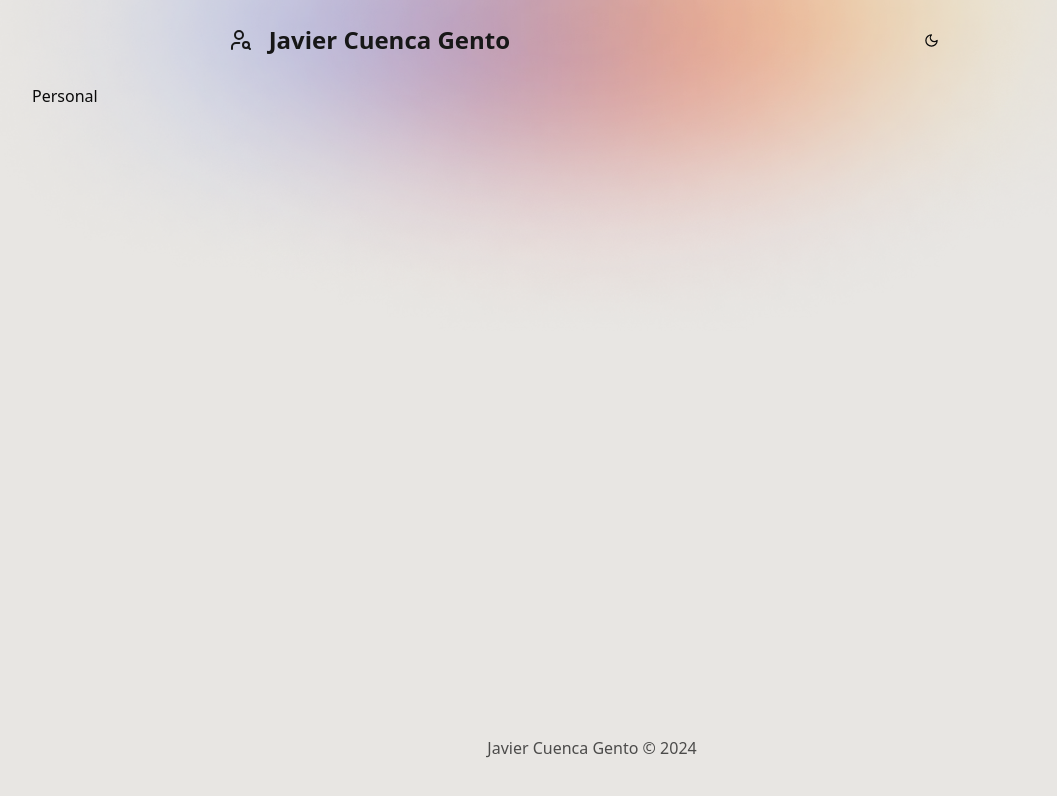
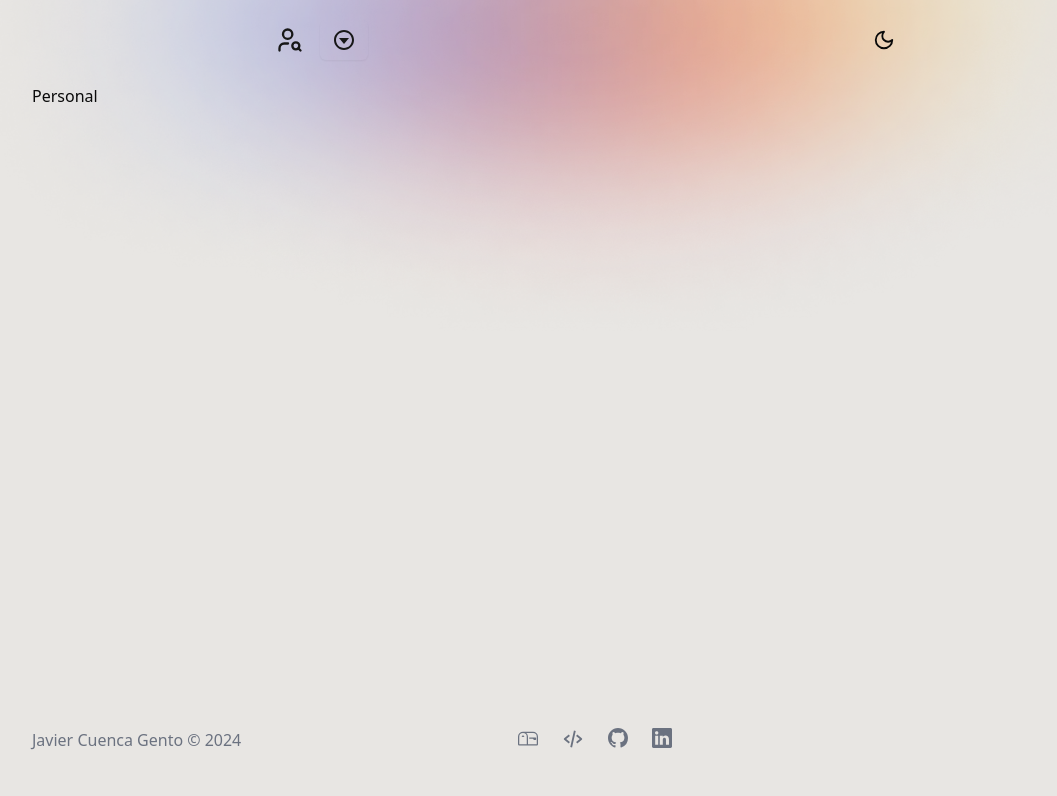
Before and after one commit to jcuencagento/portfolio, a Next.js app: page /misc in a window 1280 px wide. Shown: the top 796 px of the page, without its empty margins (48-1105 px from the left). Built offline with nearby package versions, Linux system fonts and the light colour scheme.

Commit message:
Add Dropdown

```diff
--- a/package.json
+++ b/package.json
@@ -23,6 +23,8 @@
         "postcss": "^8.4.33",
         "react": "^18.2.0",
         "react-dom": "^18.2.0",
+        "react-hot-toast": "^2.4.1",
+        "react-icons": "^5.0.1",
         "tailwind-merge": "^2.2.1",
         "tailwindcss": "^3.4.1",
         "tailwindcss-animate": "^1.0.7"
--- /dev/null
+++ b/src/components/Contact.tsx
@@ -0,0 +1,64 @@
+import {useState, useRef, useEffect} from "react";
+import toast from "react-hot-toast";
+import {BiClipboard} from "react-icons/bi";
+import {BsMailbox} from "react-icons/bs";
+
+import {Button} from "./ui/button";
+
+function Contact() {
+    const [isModalOpen, setIsModalOpen] = useState(false);
+    const modalRef = useRef<HTMLDivElement>(null);
+
+    useEffect(() => {
+        const handleClickOutside = (event: MouseEvent) => {
+            if (modalRef.current && !modalRef.current.contains(event.target as Node)) {
+                setIsModalOpen(false);
+            }
+        };
+
+        document.addEventListener("mousedown", handleClickOutside);
+
+        return () => {
+            document.removeEventListener("mousedown", handleClickOutside);
+        };
+    }, []);
+
+    const toggleModal = () => {
+        setIsModalOpen(!isModalOpen);
+    };
+
+    return (
+        <>
+            <BsMailbox className="cursor-pointer transition-colors duration-100 hover:text-primary" size={20} onClick={toggleModal} />
+            {isModalOpen ? (
+                <div
+                    className="fixed left-0 top-0 flex h-full w-full items-center justify-center bg-black bg-opacity-60"
+                    style={{marginLeft: "0"}}
+                >
+                    <div ref={modalRef} className="align-center m-auto flex-col justify-center rounded-lg bg-white p-8">
+                        <h2 className="mb-2 text-lg font-bold text-gray-800">Email contact</h2>
+                        <h6 className="mb-6 text-sm font-light text-gray-600">Write up for whatever</h6>
+                        <div className="align-center flex justify-between gap-4">
+                            <p className="m-auto text-lg font-semibold">jcuencagento@gmail.com</p>
+                            <Button
+                                aria-label="Clipboard"
+                                className="m-auto"
+                                onClick={() => {
+                                    navigator.clipboard.writeText("jcuencagento@gmail.com");
+                                    toast("Copied to clipboard.", {
+                                        icon: "✂️",
+                                        style: {borderRadius: "10px", background: "#1D1D1D", color: "#fff"},
+                                    });
+                                }}
+                            >
+                                <BiClipboard size={28} />
+                            </Button>
+                        </div>
+                    </div>
+                </div>
+            ) : null}
+        </>
+    );
+}
+
+export default Contact;
--- a/src/components/Footer.tsx
+++ b/src/components/Footer.tsx
@@ -1,3 +1,40 @@
-export default function Header() {
-    return <footer className="text-center leading-[4rem] opacity-70">Javier Cuenca Gento © {new Date().getFullYear()}</footer>;
+"use client";
+
+import {useState, useEffect} from "react";
+import {BsGithub, BsLinkedin} from "react-icons/bs";
+import {BiCodeAlt} from "react-icons/bi";
+
+import Contact from "./Contact";
+
+function Footer() {
+    const [mobile, setMobile] = useState(false);
+
+    useEffect(() => {
+        setMobile(window.innerWidth < 620);
+    }, []);
+
+    return (
+        <div className="fixed bottom-0 m-auto mb-6 mt-6 flex w-4/5 justify-between text-gray-500 lg:mb-12 lg:w-1/2">
+            <div className="flex flex-row items-center space-x-1">
+                <p style={mobile ? {fontSize: "0.65em"} : {}}>Javier Cuenca Gento</p>
+                <div className="flex gap-1 lg:gap-2">
+                    <p style={mobile ? {fontSize: "0.65em"} : {}}>© {new Date().getFullYear()}</p>
+                </div>
+            </div>
+            <div className="flex gap-2 lg:gap-6">
+                <Contact />
+                <a aria-label="Open code" href="https://github.com/jcuencagento/portfolio" rel="noreferrer" target="_blank">
+                    <BiCodeAlt className="transition-colors duration-100 hover:text-primary" size={22} />
+                </a>
+                <a aria-label="GitHub" href="https://github.com/jcuencagento" rel="noreferrer" target="_blank">
+                    <BsGithub className="transition-colors duration-100 hover:text-primary" size={20} />
+                </a>
+                <a aria-label="Linkedin" href="https://www.linkedin.com/in/javiercuencagento/" rel="noreferrer" target="_blank">
+                    <BsLinkedin className="transition-colors duration-100 hover:text-primary" size={20} />
+                </a>
+            </div>
+        </div>
+    );
 }
+
+export default Footer;
--- a/src/components/Header.tsx
+++ b/src/components/Header.tsx
@@ -1,24 +1,25 @@
 /* eslint-disable react/button-has-type */
 "use client";
 
-import Link from "next/link";
-import {BookOpenCheckIcon, FolderGit2Icon, HomeIcon, UserSearchIcon} from "lucide-react";
+import {BookOpenCheckIcon, FolderGit2Icon, UserSearchIcon} from "lucide-react";
+import {BiHomeAlt2} from "react-icons/bi";
 import {usePathname} from "next/navigation";
 
 import ThemeSwitch from "./ui/theme-switch";
+import Dropdown from "./ui/dropdown";
 
 export default function Header() {
     const pathname = usePathname();
     const renderIcon = () => {
         switch (pathname) {
             case "/exp":
-                return <BookOpenCheckIcon className="mr-2 h-6 w-6 lg:mr-4" />;
+                return <BookOpenCheckIcon className="mr-2 h-7 w-7 lg:mr-4" />;
             case "/projects":
-                return <FolderGit2Icon className="mr-2 h-6 w-6 lg:mr-4" />;
+                return <FolderGit2Icon className="mr-2 h-7 w-7 lg:mr-4" />;
             case "/misc":
-                return <UserSearchIcon className="mr-2 h-6 w-6 lg:mr-4" />;
+                return <UserSearchIcon className="mr-2 h-7 w-7 lg:mr-4" />;
             default:
-                return <HomeIcon className="mr-2 h-6 w-6 lg:mr-4" />;
+                return <BiHomeAlt2 className="mr-2 h-7 w-7 lg:mr-4" />;
         }
     };
 
@@ -26,9 +27,7 @@ export default function Header() {
         <header className="mb-2 flex text-xl font-bold leading-[4rem] lg:mb-6">
             <div className="m-auto flex items-center justify-center text-base text-primary lg:text-2xl">
                 {renderIcon()}
-                <Link className="m-auto" href="/">
-                    Javier Cuenca Gento
-                </Link>
+                <Dropdown />
             </div>
             <div className="m-auto">
                 <ThemeSwitch />
--- /dev/null
+++ b/src/components/ui/dropdown.tsx
@@ -0,0 +1,88 @@
+import {Fragment} from "react";
+import {Menu, Transition} from "@headlessui/react";
+import {BiCaretDownCircle} from "react-icons/bi";
+
+function classNames(...classes: unknown[]) {
+    return classes.filter(Boolean).join(" ");
+}
+
+export default function Dropdown() {
+    return (
+        <Menu as="div" className="relative inline-block text-left">
+            <div>
+                <Menu.Button className="inline-flex justify-center rounded-md bg-transparent px-3 py-2 text-sm font-semibold shadow-sm ">
+                    <BiCaretDownCircle aria-hidden="true" className="h-6 w-6 text-primary hover:transform-110" />
+                </Menu.Button>
+            </div>
+
+            <Transition
+                as={Fragment}
+                enter="transition ease-out duration-100"
+                enterFrom="transform opacity-0 scale-95"
+                enterTo="transform opacity-100 scale-100"
+                leave="transition ease-in duration-75"
+                leaveFrom="transform opacity-100 scale-100"
+                leaveTo="transform opacity-0 scale-95"
+            >
+                <Menu.Items className="absolute right-0 z-10 mt-2 w-56 origin-top-right rounded-md bg-white shadow-lg ring-1 ring-black ring-opacity-5 focus:outline-none">
+                    <div className="py-1">
+                        <Menu.Item>
+                            {({active}) => (
+                                <a
+                                    className={classNames(
+                                        active ? "bg-gray-100 text-gray-900" : "text-gray-700",
+                                        "block px-4 py-2 text-sm",
+                                    )}
+                                    href="/"
+                                >
+                                    Account settings
+                                </a>
+                            )}
+                        </Menu.Item>
+                        <Menu.Item>
+                            {({active}) => (
+                                <a
+                                    className={classNames(
+                                        active ? "bg-gray-100 text-gray-900" : "text-gray-700",
+                                        "block px-4 py-2 text-sm",
+                                    )}
+                                    href="/"
+                                >
+                                    Support
+                                </a>
+                            )}
+                        </Menu.Item>
+                        <Menu.Item>
+                            {({active}) => (
+                                <a
+                                    className={classNames(
+                                        active ? "bg-gray-100 text-gray-900" : "text-gray-700",
+                                        "block px-4 py-2 text-sm",
+                                    )}
+                                    href="/"
+                                >
+                                    License
+                                </a>
+                            )}
+                        </Menu.Item>
+                        <form action="#" method="POST">
+                            <Menu.Item>
+                                {({active}) => (
+                                    <button
+                                        className={classNames(
+                                            active ? "bg-gray-100 text-gray-900" : "text-gray-700",
+                                            "block w-full px-4 py-2 text-left text-sm",
+                                        )}
+                                        type="submit"
+                                    >
+                                        Sign out
+                                    </button>
+                                )}
+                            </Menu.Item>
+                        </form>
+                    </div>
+                </Menu.Items>
+            </Transition>
+        </Menu>
+    );
+}
--- a/src/components/ui/theme-switch.tsx
+++ b/src/components/ui/theme-switch.tsx
@@ -32,12 +32,12 @@ export default function ThemeSwitch() {
                 <AnimatePresence mode="wait">
                     {resolvedTheme === "light" && (
                         <motion.span key="theme1" animate={{opacity: 1, y: 0}} exit={{opacity: 0, y: -10}} initial={{opacity: 0, y: 10}}>
-                            <Moon size={15} />
+                            <Moon size={22} />
                         </motion.span>
                     )}
                     {resolvedTheme === "dark" && (
                         <motion.span key="theme2" animate={{opacity: 1, y: 0}} exit={{opacity: 0, y: -10}} initial={{opacity: 0, y: 10}}>
-                            <Sun size={15} />
+                            <Sun size={22} />
                         </motion.span>
                     )}
                 </AnimatePresence>
```
Also changed, not shown: 1 other file (tests, documents, lock files or other folders).
